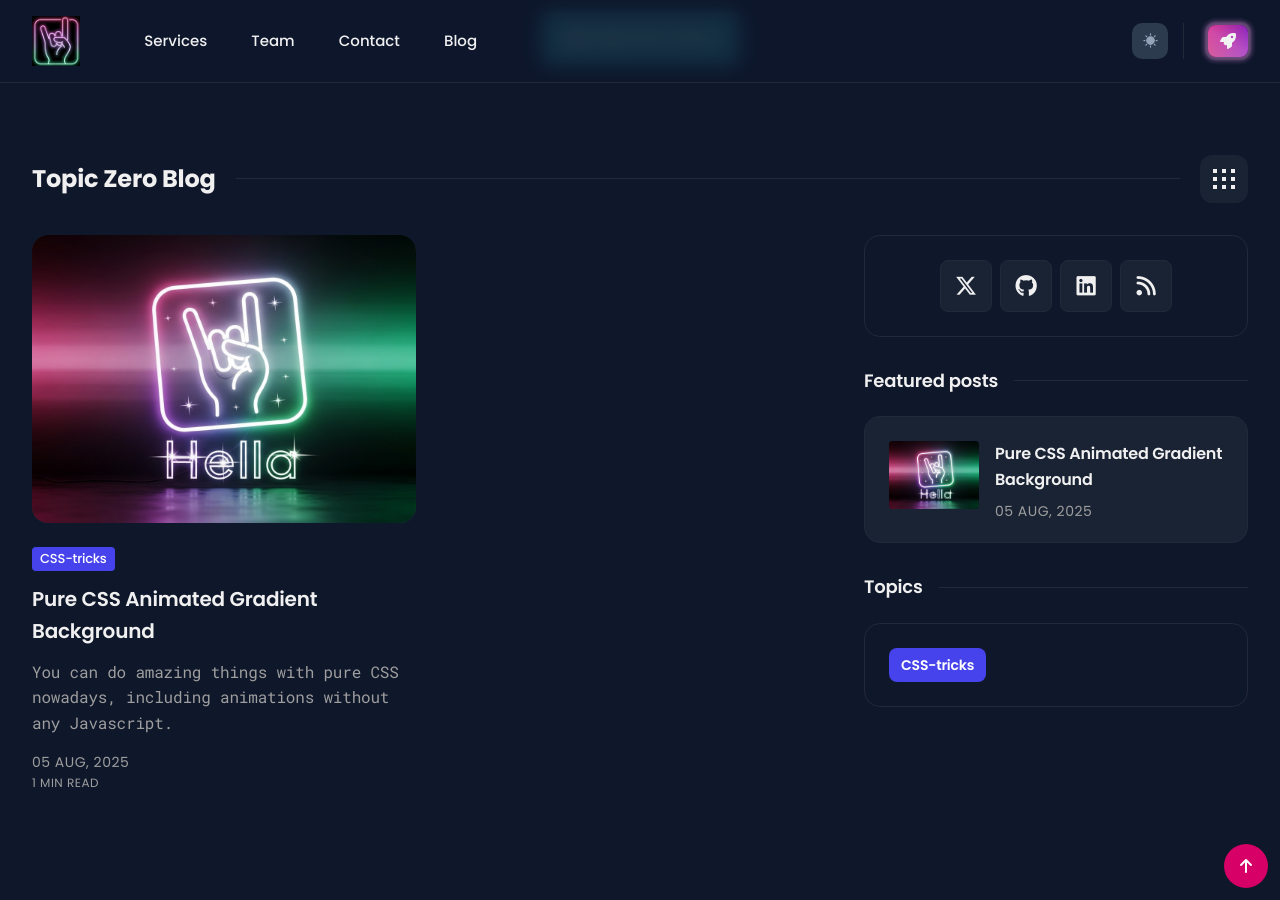
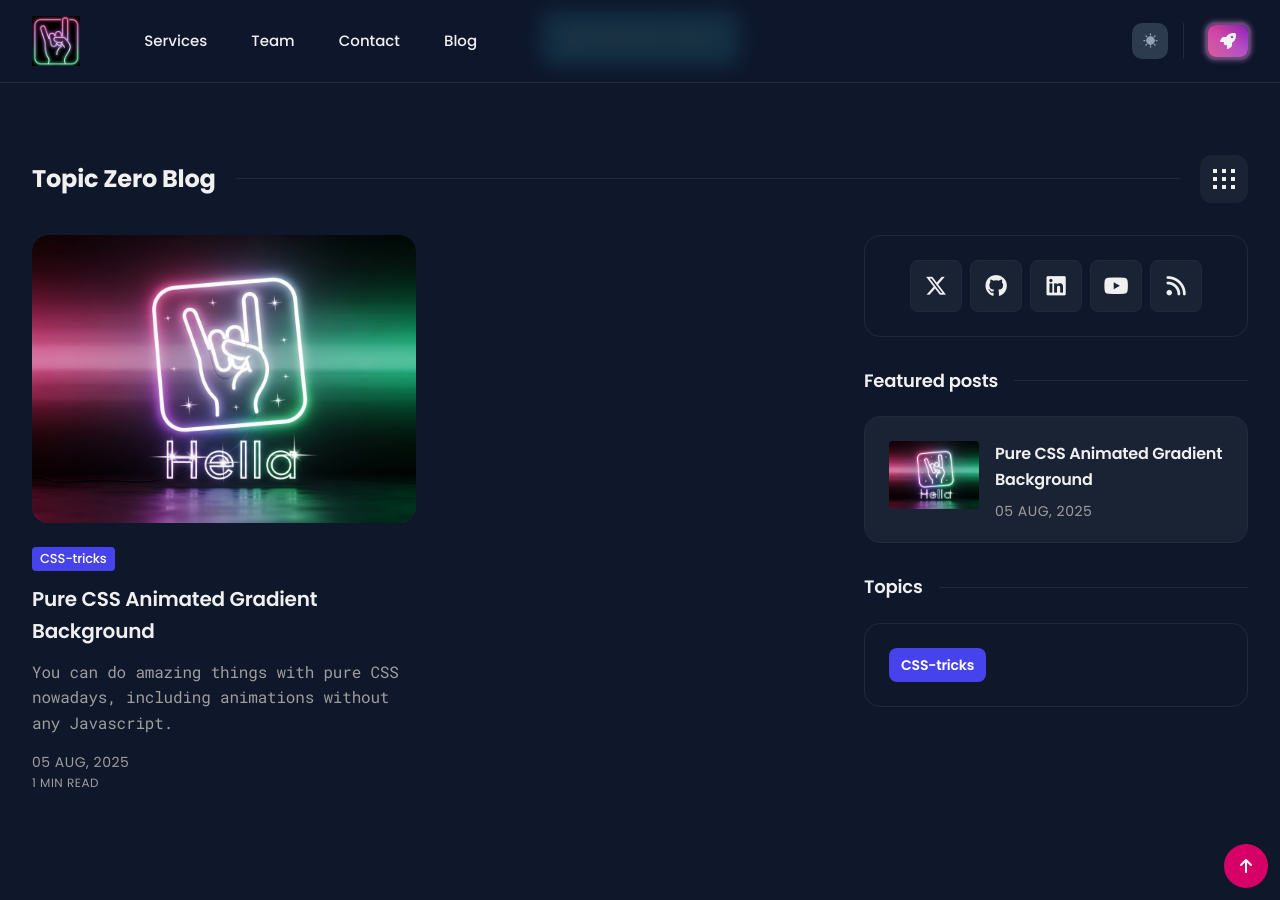
Before and after one commit to hella-web3/hella-site-base, a Jekyll site: the page built from index.html, in a window 1280 px wide and 900 px high, scrolled down 1031 px. Built offline with Jekyll 4.4.1, drawn with Linux system fonts in a browser that asks for light colours; the list of posts is cut into pages by our own code.

Commit message:
Update social links

```diff
--- a/_data/settings.yml
+++ b/_data/settings.yml
@@ -87,13 +87,13 @@
 # Footer Settings
 footer_description: Unleash your Web3 Idea with Hella
 
-
 #-------------------------------
 # Social Settings
 social:
 - {icon: "fa-brands fa-x-twitter", name: "Twitter", link: "https://x.com/Hella_Web3"}
-- {icon: "fa-brands fa-github", name: "Github", link: "https://github.com/anataliocs/hella-site-base"}
-- { icon: "fa-brands fa-linkedin", name: "Github", link: "https://www.linkedin.com/company/hella-web3" }
+- {icon: "fa-brands fa-github", name: "Github", link: "https://github.com/hella-web3"}
+- { icon: "fa-brands fa-linkedin", name: "LinkedIn", link: "https://www.linkedin.com/company/hella-web3" }
+- { icon: "fa-brands fa-youtube", name: "Youtube", link: "https://www.youtube.com/@hella-web3" }
 - {icon: "fa-solid fa-rss", name: "Rss", link: "/feed.xml"}
 
 contact:
```
